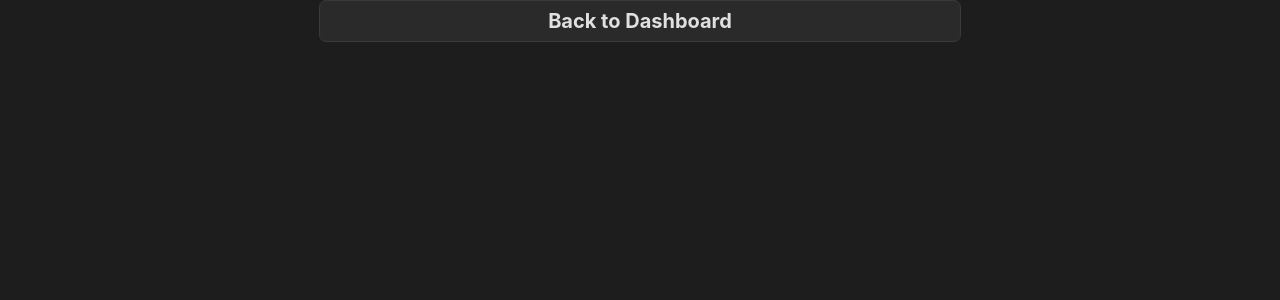
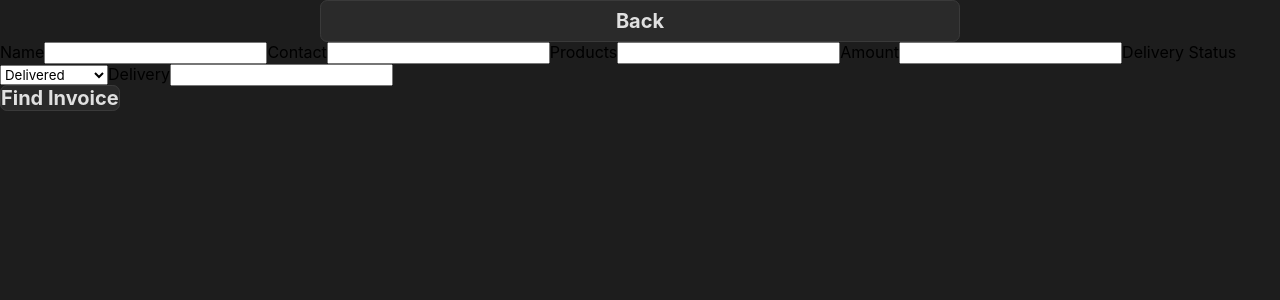
Before and after one commit to UmerZer0/project-sigma, a React (Vite) app in the folder frontend/: page /invoice in a window 1280 px wide. Shown: the top 300 px of the page. Built offline with nearby package versions, Linux system fonts and the light colour scheme.

Commit message:
Add Invoice component structure with routing; Implement Find_Invoice and Search_Bar components

```diff
--- a/frontend/src/App.css
+++ b/frontend/src/App.css
@@ -49,6 +49,14 @@
   --button-primary-size: 9rem;
   --button-secondary-size: 4rem;
   --button-flat-size: 2.5rem;
+
+  /* Border Radius*/
+  --border-radius: calc(var(--button-primary-size) * 0.05);
+}
+
+* {
+  box-sizing: border-box;
+  font-family: var(--font-primary);
 }
 
 body,
@@ -58,7 +66,8 @@ button {
   background-color: #1d1d1d;
 }
 
-h1 {
+h1,
+h2 {
   color: var(--text-primary);
   font-family: var(--font-primary);
   font-weight: var(--font-weight-bold);
@@ -66,6 +75,26 @@ h1 {
 
 h1 > span {
   text-decoration: wavy underline var(--accent-blue) 4px;
+}
+
+::-webkit-scrollbar {
+  width: 0.3em;
+  margin: 5em;
+}
+
+::-webkit-scrollbar-thumb {
+  background: var(--bg-input);
+  border-right: var(--bg-primary) 2px solid;
+  border-radius: 100vw;
+  cursor: pointer;
+}
+
+::-webkit-scrollbar-track {
+  margin-block: 0.2em;
+}
+
+::-webkit-scrollbar-thumb:hover {
+  background: var(--bg-hover);
 }
 
 .dashboard-body {
@@ -178,6 +207,58 @@ h1 > span {
   width: 80%;
 } */
 
+.search-box {
+  /* outline: auto; */
+  display: grid;
+  place-self: center;
+  place-content: center;
+  font-size: var(--font-size-h2);
+
+  min-height: calc(100vh - var(--button-flat-size) - (1px * 2));
+}
+
+.search-bar {
+  background-color: var(--bg-secondary);
+  border: 1px var(--border) solid;
+
+  border-bottom: none;
+  border-radius: var(--border-radius) var(--border-radius) 0 0;
+
+  font-size: inherit;
+  padding: 0.5em;
+}
+
+.search-bar,
+.result {
+  color: var(--text-primary);
+}
+
+.search-results {
+  border: 1px var(--border) solid;
+  border-top: none;
+  border-radius: 0 0 var(--border-radius) var(--border-radius);
+
+  /* outline: auto; */
+
+  min-width: 100%;
+  min-height: calc(var(--font-size-h2) * 5 + 0.3em * 4 * 2);
+  max-height: calc(var(--font-size-h2) * 5 + 0.3em * 4 * 2);
+
+  overflow-y: scroll;
+  /* scrollbar-color: var(--bg-secondary) var(--bg-primary);
+  scrollbar-width: thin; */
+}
+
+.search-results > a {
+  text-decoration: none;
+}
+
+.result {
+  /* outline: auto; */
+  padding: 0.3em 0.5em;
+  text-decoration: none;
+}
+
 table {
   width: 80%;
   border-collapse: collapse;
--- a/frontend/src/App.jsx
+++ b/frontend/src/App.jsx
@@ -6,7 +6,7 @@ import { BrowserRouter, Routes, Route } from "react-router-dom";
 
 import Dashboard from "./components/Dashboard";
 import Stock from "./components/Stock/Home";
-import Invoice from "./components/Invoice/Home";
+import Invoice from "./components/Invoice/Invoice";
 import Admin from "./components/Admin/Home";
 import Khata from "./components/Khata/Home";
 
@@ -19,7 +19,7 @@ function App() {
         <Routes>
           <Route path="/" element={<Dashboard />} />
           <Route path="/stock" element={<Stock />} />
-          <Route path="/invoice" element={<Invoice />} />
+          <Route path="/invoice/*" element={<Invoice />} />
           <Route path="/admin" element={<Admin />} />
           <Route path="/khata" element={<Khata />} />
         </Routes>
--- /dev/null
+++ b/frontend/src/components/Invoice/Find_Invoice.jsx
@@ -0,0 +1,14 @@
+import Search_Bar from "../utilities/Search_Bar";
+import Back_Button from "../utilities/Back_Button";
+
+function Find_Invoice() {
+  return (
+    <>
+      <Back_Button />
+
+      <Search_Bar />
+    </>
+  );
+}
+
+export default Find_Invoice;
--- /dev/null
+++ b/frontend/src/components/Invoice/Invoice.jsx
@@ -0,0 +1,16 @@
+import { BrowserRouter, Routes, Route } from "react-router-dom";
+import Invoice_Home from "./Invoice_Home";
+import Find_invoice from "./Find_Invoice";
+
+function Invoice() {
+  return (
+    <>
+      <Routes>
+        <Route path="" element={<Invoice_Home />}></Route>
+        <Route path="/find-invoice" element={<Find_invoice />} />
+      </Routes>
+    </>
+  );
+}
+
+export default Invoice;
--- /dev/null
+++ b/frontend/src/components/Invoice/Invoice_Home.jsx
@@ -0,0 +1,37 @@
+import React from "react";
+import { Link } from "react-router-dom";
+import Back_Button from "../utilities/Back_Button";
+import { BrowserRouter, Routes, Route } from "react-router-dom";
+import Find_Invoice from "./Find_Invoice";
+import Fields_Maker from "../utilities/Fields_Maker";
+
+function Invoice_Home() {
+  const inputs = {
+    Name: `text`,
+    Contact: `text`,
+    Products: `text`,
+    Amount: `number`,
+    "Delivery Status": [`select`, [`Delivered`, `Not Delivered`]],
+    Delivery: `text`,
+  };
+  return (
+    <>
+      <Routes>
+        <Route path="/find-invoice" element={<Find_Invoice />} />
+      </Routes>
+
+      <Back_Button />
+      <form action="">
+        <Fields_Maker fieldsObject={inputs} />
+      </form>
+
+      <div className="">
+        <Link className="btn" to="/invoice/find-invoice">
+          Find Invoice
+        </Link>
+      </div>
+    </>
+  );
+}
+
+export default Invoice_Home;
--- a/frontend/src/components/invoice/Home.jsx
+++ /dev/null
@@ -1,13 +0,0 @@
-import React from "react";
-import { Link } from "react-router-dom";
-import Back_Button from "../utilities/Back_Button";
-
-function Home() {
-  return (
-    <>
-      <Back_Button />
-    </>
-  );
-}
-
-export default Home;
--- a/frontend/src/components/utilities/Back_Button.jsx
+++ b/frontend/src/components/utilities/Back_Button.jsx
@@ -5,8 +5,8 @@ function Back_Button() {
   return (
     <>
       <div className="back-btn-box">
-        <Link className="back-btn btn" to="/">
-          Back to Dashboard
+        <Link className="back-btn btn" to="../">
+          Back
         </Link>
       </div>
     </>
--- /dev/null
+++ b/frontend/src/components/utilities/Search_Bar.jsx
@@ -0,0 +1,43 @@
+import { Link } from "react-router-dom";
+import { useState } from "react";
+
+export default function Search_Bar() {
+  //   const { items, setItems } = useState(``);
+  const [query, setQuery] = useState(``);
+  const list = [`Apple`, `Banana`, `Cherry`, `Date`, `Elderberry`];
+
+  const sortResults = (unsorted, letter) =>
+    unsorted.sort(
+      (a, b) =>
+        a.toLowerCase().indexOf(letter.toLowerCase()) -
+        b.toLowerCase().indexOf(letter.toLowerCase())
+    );
+
+  const filteredItems = list.filter((item) =>
+    item.toLowerCase().includes(query.toLowerCase())
+  );
+
+  query[0] ? sortResults(filteredItems, query[0]) : filteredItems;
+
+  return (
+    <>
+      <div className="search-box">
+        <input
+          className="search-bar"
+          value={query}
+          onChange={(e) => setQuery(e.target.value)}
+          type="text"
+        />
+        <div className="search-results">
+          {filteredItems.map((item) => {
+            return (
+              <Link key={item}>
+                <div className="result">{item}</div>
+              </Link>
+            );
+          })}
+        </div>
+      </div>
+    </>
+  );
+}
```
